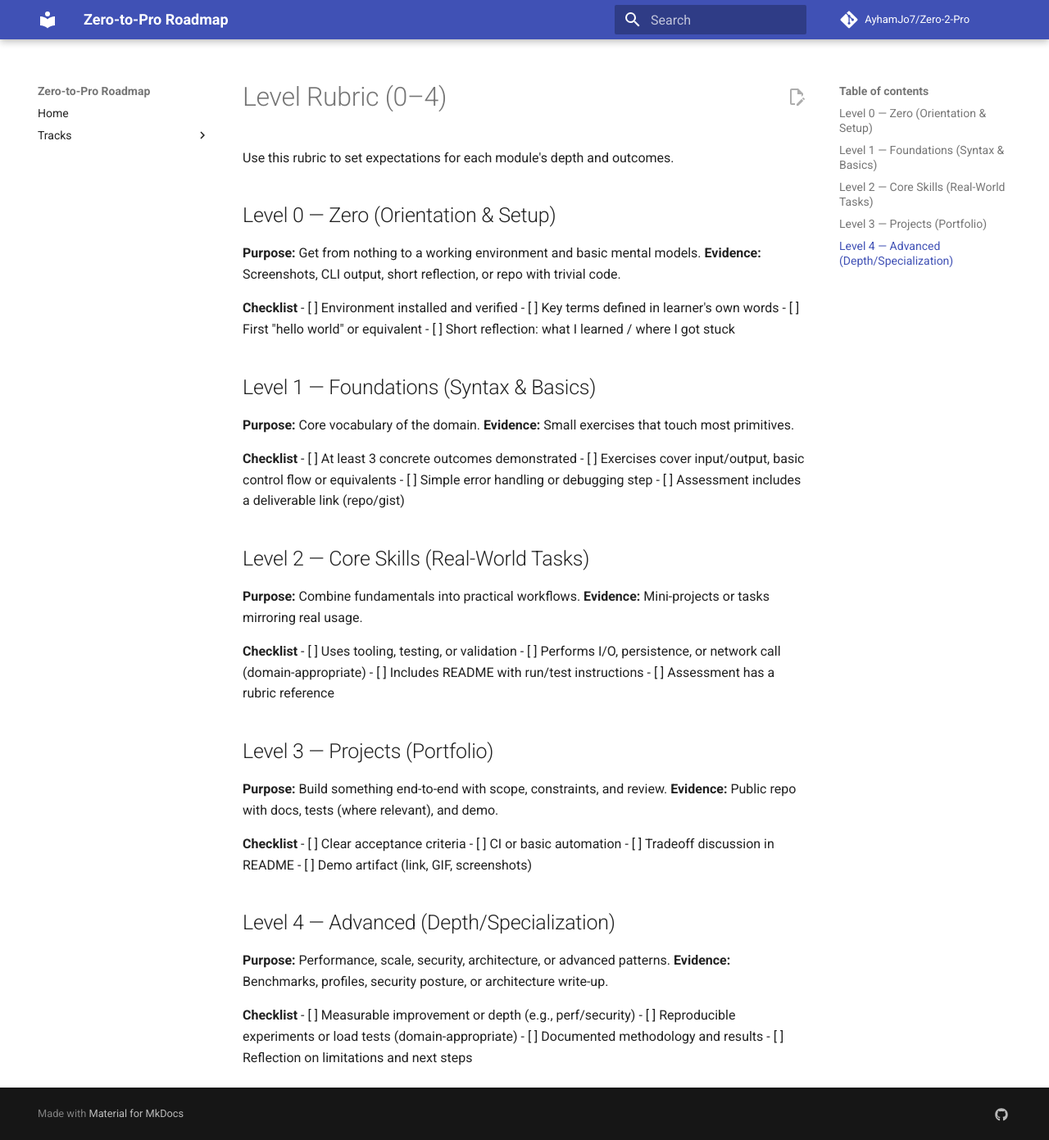
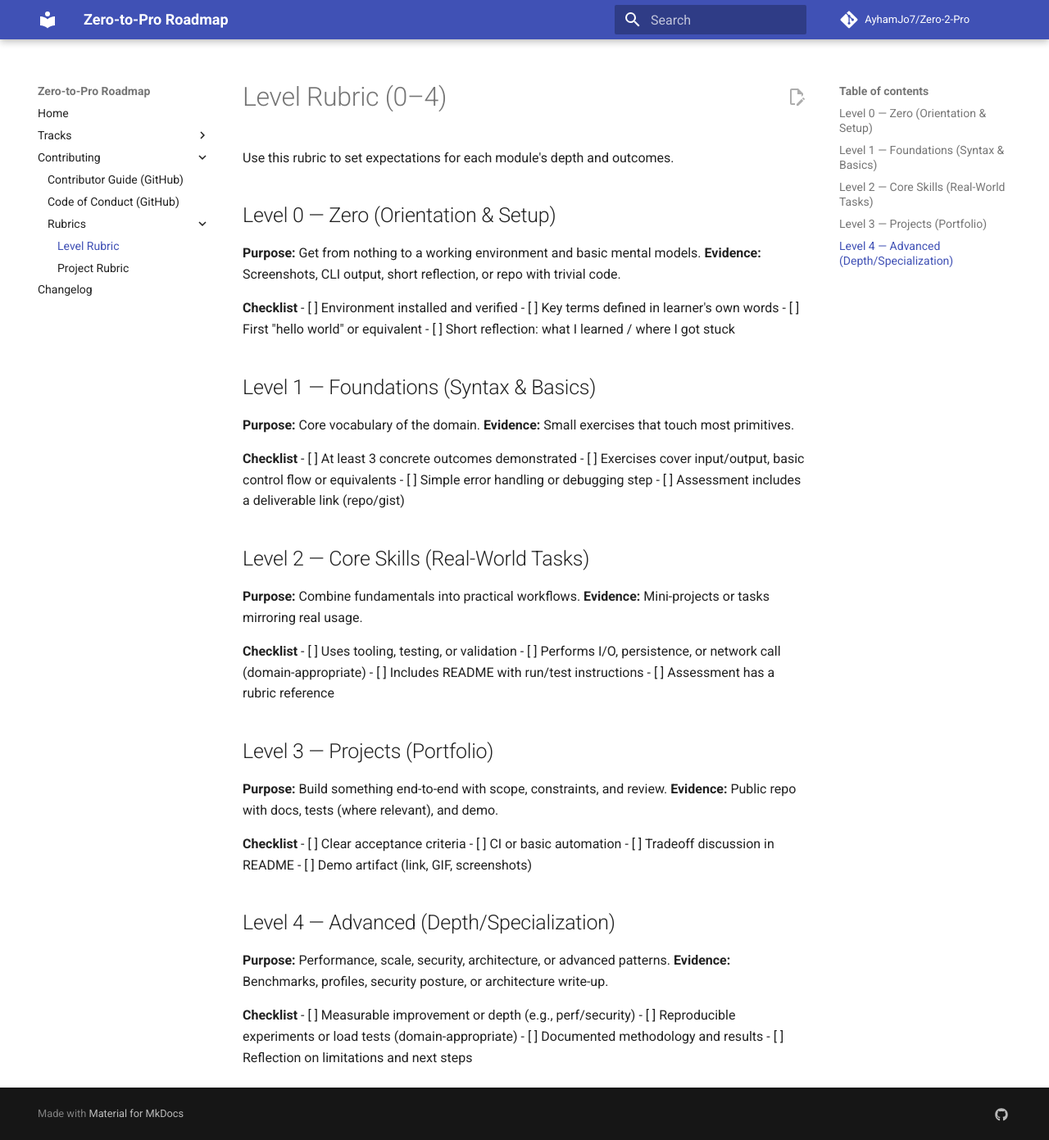
Before and after one commit to AyhamJo7/Zero-2-Pro, an MkDocs documentation site: the page built from docs/_meta/rubrics/level_rubric.md, in a window 1280 px wide and 1391 px high. Shown: the whole window at 82% size. Built offline with MkDocs 1.6.1 and Material for MkDocs 9.7.7, drawn with Linux system fonts in a browser that asks for light colours; comment, search, counter and statistics services are not loaded.

Commit message:
Nav links (rubrics + contributing)

```diff
--- a/mkdocs.yml
+++ b/mkdocs.yml
@@ -9,6 +9,10 @@ theme:
     - navigation.tracking
     - content.code.copy
     - content.action.edit
+    - search.suggest
+    - search.highlight
+plugins:
+  - search
 extra:
   social:
     - icon: fontawesome/brands/github
@@ -18,6 +22,13 @@ nav:
   - Tracks:
       - Overview: tracks/index.md
       # Per-track pages are generated into docs/tracks/*.md (see script below)
+  - Contributing:
+      - Contributor Guide (GitHub): https://github.com/AyhamJo7/Zero-2-Pro/blob/main/CONTRIBUTING.md
+      - Code of Conduct (GitHub): https://github.com/AyhamJo7/Zero-2-Pro/blob/main/CODE_OF_CONDUCT.md
+      - Rubrics:
+          - Level Rubric: _meta/rubrics/level_rubric.md
+          - Project Rubric: _meta/rubrics/project_rubric.md
+  - Changelog: changelog.md
 markdown_extensions:
   - toc:
       permalink: true
```
